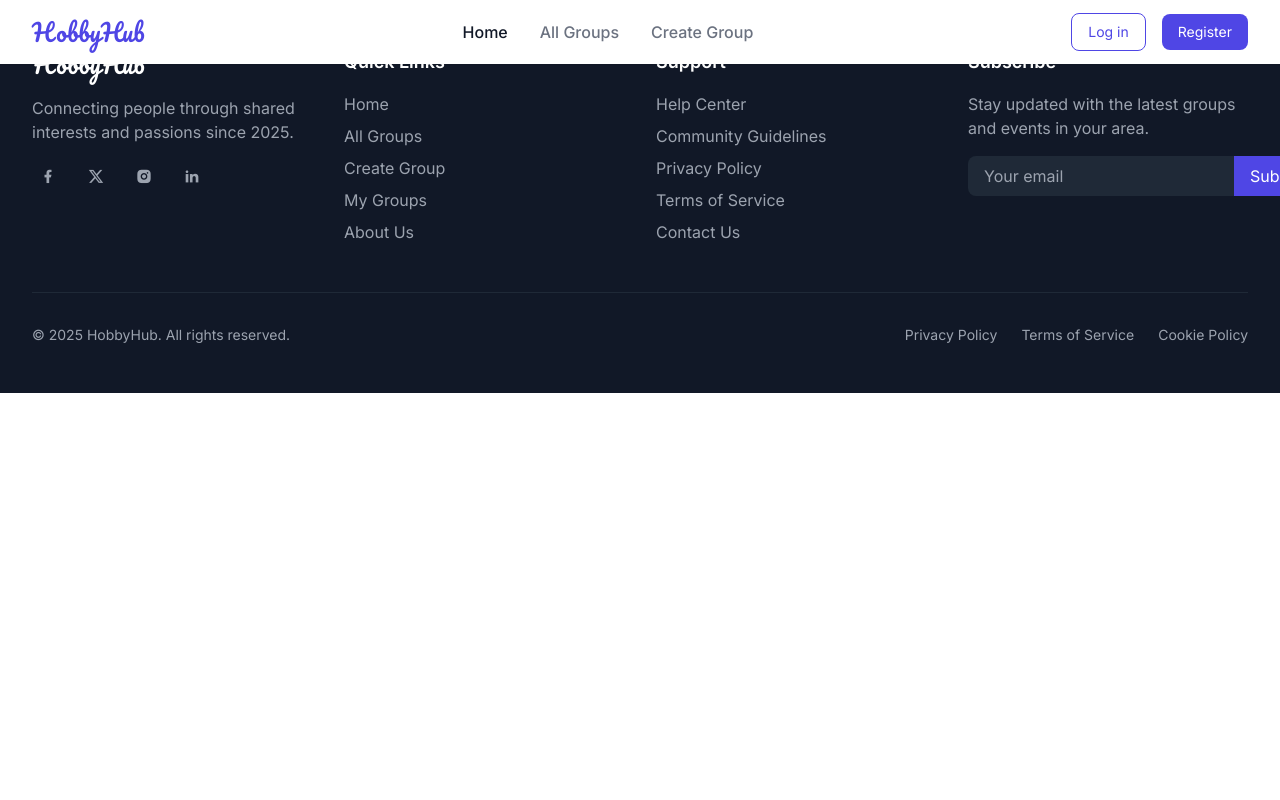
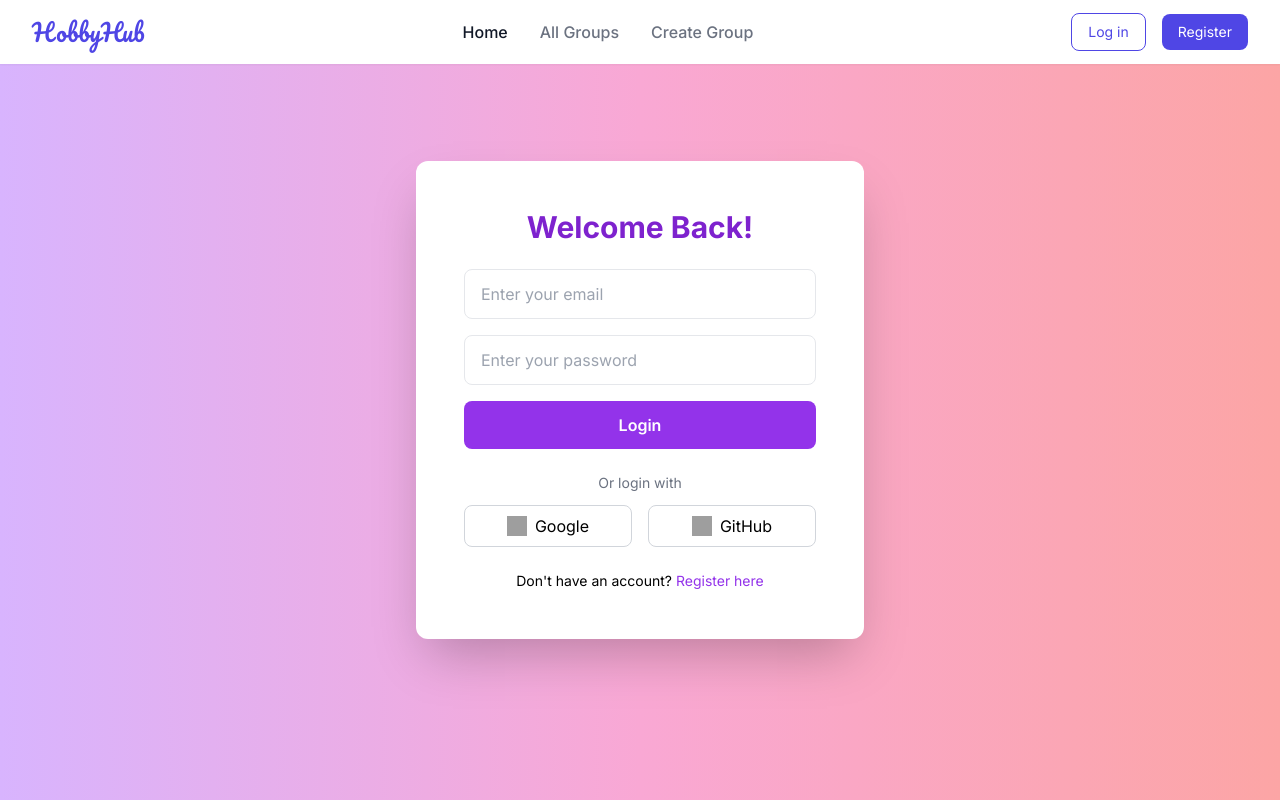
Before and after one commit to Kawsar-Munna/Assignment-10, a React (Vite) app: page /login in a window 1280 px wide. Shown: the top 800 px of the page. Built offline with nearby package versions, Linux system fonts and the light colour scheme; grey boxes are pictures that could not be loaded.

Commit message:
Added Login page

```diff
--- a/src/App.jsx
+++ b/src/App.jsx
@@ -4,6 +4,7 @@ import Home from "./Pages/Home";
 import { Routes, Route } from "react-router-dom";
 import Footer from "./components/Footer";
 import CreateGroup from "./Pages/CreateGroup";
+import Login from "./Pages/Login";
 
 function App() {
   return (
@@ -12,7 +13,7 @@ function App() {
       <Routes>
         <Route path="/" element={<Home />} />
         <Route path="/create-group" element={<CreateGroup />} />
-
+        <Route path="/login" element={<Login />} />
       </Routes>
       <Footer />
     </Router>
--- a/src/Pages/Login.jsx
+++ b/src/Pages/Login.jsx
@@ -1,11 +1,12 @@
 import { useState } from "react";
 import { Link, useNavigate, useLocation } from "react-router-dom";
-import { getAuth, signInWithEmailAndPassword, GoogleAuthProvider, signInWithPopup } from "firebase/auth";
+import { getAuth, signInWithEmailAndPassword, signInWithPopup, GoogleAuthProvider, GithubAuthProvider } from "firebase/auth";
 import app from "../firebase/firebase.config";
 import { toast } from "react-toastify";
 
 const auth = getAuth(app);
-const provider = new GoogleAuthProvider();
+const googleProvider = new GoogleAuthProvider();
+const githubProvider = new GithubAuthProvider();
 
 const Login = () => {
   const [form, setForm] = useState({ email: "", password: "" });
@@ -20,7 +21,7 @@ const Login = () => {
     e.preventDefault();
     try {
       await signInWithEmailAndPassword(auth, form.email, form.password);
-      toast.success("Login successful");
+      toast.success("Logged in successfully!");
       navigate(location.state?.from?.pathname || "/");
     } catch (err) {
       toast.error(err.message);
@@ -29,8 +30,18 @@ const Login = () => {
 
   const handleGoogleLogin = async () => {
     try {
-      await signInWithPopup(auth, provider);
-      toast.success("Google Login successful");
+      await signInWithPopup(auth, googleProvider);
+      toast.success("Google login successful!");
+      navigate(location.state?.from?.pathname || "/");
+    } catch (err) {
+      toast.error(err.message);
+    }
+  };
+
+  const handleGitHubLogin = async () => {
+    try {
+      await signInWithPopup(auth, githubProvider);
+      toast.success("GitHub login successful!");
       navigate(location.state?.from?.pathname || "/");
     } catch (err) {
       toast.error(err.message);
@@ -38,33 +49,71 @@ const Login = () => {
   };
 
   return (
-    <div className="min-h-screen flex justify-center items-center bg-gray-100 p-4">
-      <form onSubmit={handleLogin} className="bg-white p-6 rounded shadow-md w-full max-w-md space-y-4">
-        <h2 className="text-2xl font-bold text-center">Login</h2>
+    <div className="min-h-screen bg-gradient-to-r from-purple-300 via-pink-300 to-red-300 flex items-center justify-center px-4">
+      <div className="bg-white shadow-2xl rounded-xl p-8 md:p-12 max-w-md w-full">
+        <h2 className="text-3xl font-bold text-center mb-6 text-purple-700">Welcome Back!</h2>
+        <form onSubmit={handleLogin} className="space-y-4">
           <input
             type="email"
             name="email"
-          placeholder="Email"
-          className="input input-bordered w-full"
+            placeholder="Enter your email"
             value={form.email}
             onChange={handleInputChange}
+            className="w-full px-4 py-3 border rounded-lg focus:outline-none focus:ring-2 focus:ring-purple-400"
             required
           />
           <input
             type="password"
             name="password"
-          placeholder="Password"
-          className="input input-bordered w-full"
+            placeholder="Enter your password"
             value={form.password}
             onChange={handleInputChange}
+            className="w-full px-4 py-3 border rounded-lg focus:outline-none focus:ring-2 focus:ring-purple-400"
             required
           />
-        <button type="submit" className="btn btn-primary w-full">Login</button>
-        <button type="button" onClick={handleGoogleLogin} className="btn btn-outline w-full">
-          Login with Google
+          <button
+            type="submit"
+            className="w-full bg-purple-600 text-white py-3 rounded-lg font-semibold hover:bg-purple-700 transition"
+          >
+            Login
           </button>
-        <p className="text-sm text-center">Don't have an account? <Link to="/register" className="text-blue-500">Register</Link></p>
         </form>
+
+        <div className="mt-6 text-center text-sm text-gray-500">Or login with</div>
+
+        <div className="flex flex-col md:flex-row gap-4 mt-3">
+          <button
+            onClick={handleGoogleLogin}
+            className="flex items-center justify-center w-full border border-gray-300 py-2 rounded-lg hover:bg-gray-100 transition"
+          >
+            <img
+              src="https://www.svgrepo.com/show/475656/google-color.svg"
+              alt="Google"
+              className="w-5 h-5 mr-2"
+            />
+            Google
+          </button>
+
+          <button
+            onClick={handleGitHubLogin}
+            className="flex items-center justify-center w-full border border-gray-300 py-2 rounded-lg hover:bg-gray-100 transition"
+          >
+            <img
+              src="https://www.svgrepo.com/show/475654/github-color.svg"
+              alt="GitHub"
+              className="w-5 h-5 mr-2"
+            />
+            GitHub
+          </button>
+        </div>
+
+        <p className="text-center text-sm mt-6">
+          Don't have an account?{" "}
+          <Link to="/register" className="text-purple-600 hover:underline">
+            Register here
+          </Link>
+        </p>
+      </div>
     </div>
   );
 };
--- a/src/firebase/firebase.config.js
+++ b/src/firebase/firebase.config.js
@@ -0,0 +1,13 @@
+import { initializeApp } from "firebase/app";
+
+const firebaseConfig = {
+    apiKey: "AIzaSyBdCoGm30QyUXv2H3RTzlJDElm6KHLmatQ",
+    authDomain: "hobbyhub-52d7f.firebaseapp.com",
+    projectId: "hobbyhub-52d7f",
+    storageBucket: "hobbyhub-52d7f.firebasestorage.app",
+    messagingSenderId: "236228978605",
+    appId: "1:236228978605:web:1bf17f11e44ba3f7fd6324"
+  };
+
+const app = initializeApp(firebaseConfig);
+export default app;
```
Lines whose indentation alone changed are shown as unchanged.
